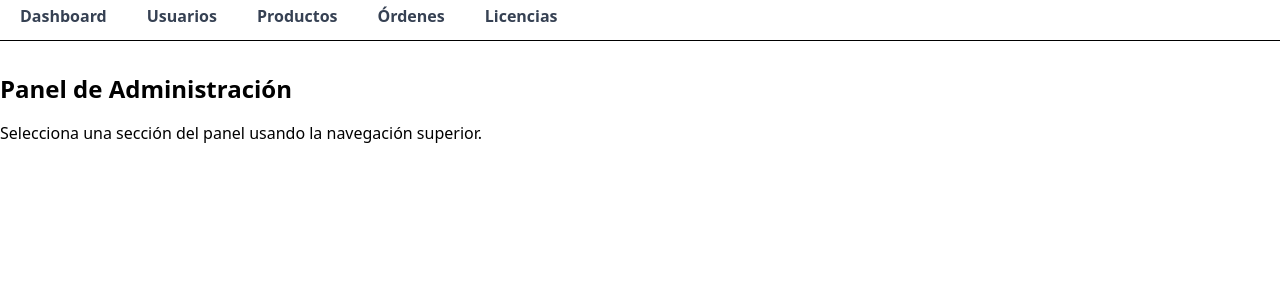
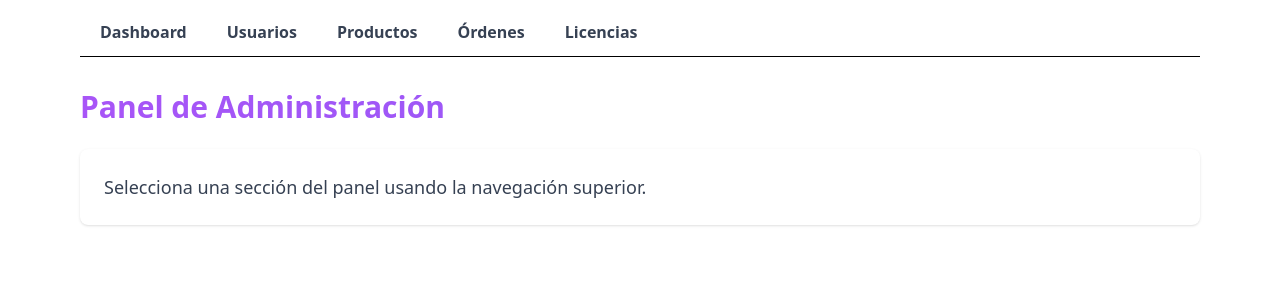
Before and after one commit to Ozauri0/ekeystore, a Next.js app: page /admin in a window 1280 px wide. Shown: the top 300 px of the page. Built offline with nearby package versions, Linux system fonts and the light colour scheme.

Commit message:
Improve admin and home page UI, add image handling
Enhanced the admin panel layout with better styling and structure. On the home page, added a utility to clean image paths and display product images, improving product card visuals and handling missing images gracefully.

```diff
--- a/src/app/admin/page.tsx
+++ b/src/app/admin/page.tsx
@@ -1,11 +1,14 @@
+"use client";
 import AdminNav from "./AdminNav";
 
 export default function AdminPage() {
   return (
-    <div>
+    <div className="max-w-6xl mx-auto p-4">
       <AdminNav />
-      <h1 className="text-2xl font-bold mb-4">Panel de Administración</h1>
-      <p>Selecciona una sección del panel usando la navegación superior.</p>
+      <h1 className="text-3xl font-bold mb-6 gradient-text">Panel de Administración</h1>
+      <div className="bg-white rounded-lg shadow p-6">
+        <p className="text-gray-700 text-lg">Selecciona una sección del panel usando la navegación superior.</p>
+      </div>
     </div>
   );
 }
--- a/src/app/page.tsx
+++ b/src/app/page.tsx
@@ -4,6 +4,13 @@ import { useState, useEffect } from "react";
 import Header from "../components/header";
 import Footer from "../components/footer";
 import { useCart } from "@/contexts/CartContext";
+
+// Utilidad para limpiar la ruta de la imagen y evitar doble /uploads/
+function cleanImageSrc(src: string) {
+  if (!src) return "/default-image.webp"; // fallback si no hay imagen
+  // Elimina cualquier repetición de /uploads/ al inicio
+  return src.replace(/(\/uploads\/)+/, "/uploads/");
+}
 
 interface Product {
   _id: string;
@@ -23,7 +30,6 @@ interface Product {
 export default function Home() {
   const [products, setProducts] = useState<Product[]>([]);
   const [loading, setLoading] = useState(true);
-
   // Usar el contexto del carrito
   const { addToCart, itemCount } = useCart();
 
@@ -129,14 +135,24 @@ export default function Home() {
                 <p className="text-gray-400 text-lg">No hay productos disponibles</p>
               </div>
             ) : (
-              products.map((product) => (
+              products.map((product) => {
+                const imgSrc = cleanImageSrc(product.imagen && !product.imagen.startsWith('http') ? `/uploads/${product.imagen}` : product.imagen);
+                return (
                   <div key={product._id} className="bg-gray-800/50 border border-gray-700 hover:bg-gray-800 transition-all duration-300 backdrop-blur group rounded-lg ring-1 ring-purple-500/50 card-hover">
                     <div className="p-0">
                       <div className="relative overflow-hidden rounded-t-lg">
-                      <div className={`w-full h-40 bg-gradient-to-br ${getCategoryGradient(product.categoria)} flex items-center justify-center text-white text-lg font-bold group-hover:scale-105 transition-transform duration-300`}>
-                        {product.nombre}
-                      </div>
-                      <div className="absolute inset-0 bg-gradient-to-t from-gray-900/60 to-transparent"></div>
+                        {imgSrc && (
+                          <Image
+                            src={imgSrc}
+                            alt={product.nombre}
+                            width={400}
+                            height={160}
+                            className="w-full h-40 object-contain bg-white"
+                            priority
+                            style={{ width: 'auto', height: 'auto' }}
+                          />
+                        )}
+                        <div className={`absolute inset-0 bg-gradient-to-t from-gray-900/60 to-transparent pointer-events-none`}></div>
                         {product.descuento && product.descuento > 0 && (
                           <span className="absolute top-2 left-2 bg-gradient-to-r from-red-500 to-pink-500 text-white px-2 py-1 rounded text-xs font-medium">-{product.descuento}%</span>
                         )}
@@ -174,7 +190,8 @@ export default function Home() {
                       </button>
                     </div>
                   </div>
-              ))
+                );
+              })
             )}
           </div>
 
```
Lines whose indentation alone changed are shown as unchanged.
